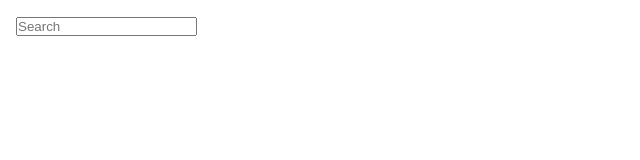
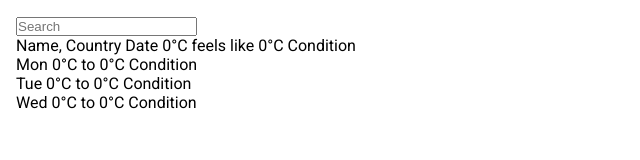
Before and after one commit to jayceecalata/weather-app, a website built with webpack: page src/index.html in a window 1280 px wide. Shown: the whole page, without its empty margins (0-640 px from the left). Built offline with nearby package versions, Linux system fonts and the light colour scheme.

Commit message:
feat: add markup for weather content

```diff
--- a/src/index.html
+++ b/src/index.html
@@ -13,5 +13,35 @@
   </head>
   <body>
     <input type="search" id="js-search" placeholder="Search" />
+    <div id="js-present" class="pane">
+      <span>Name, Country</span>
+      <span>Date</span>
+      <span>0&deg;C</span>
+      <span>feels like 0&deg;C</span>
+      <span>Condition</span>
+    </div>
+    <div id="js-forecast" class="pane">
+      <div class="days day-0">
+        <span>Mon</span>
+        <span>0&deg;C</span>
+        <span>to</span>
+        <span>0&deg;C</span>
+        <span>Condition</span>
+      </div>
+      <div class="days day-1">
+        <span>Tue</span>
+        <span>0&deg;C</span>
+        <span>to</span>
+        <span>0&deg;C</span>
+        <span>Condition</span>
+      </div>
+      <div class="days day-2">
+        <span>Wed</span>
+        <span>0&deg;C</span>
+        <span>to</span>
+        <span>0&deg;C</span>
+        <span>Condition</span>
+      </div>
+    </div>
   </body>
 </html>
```
